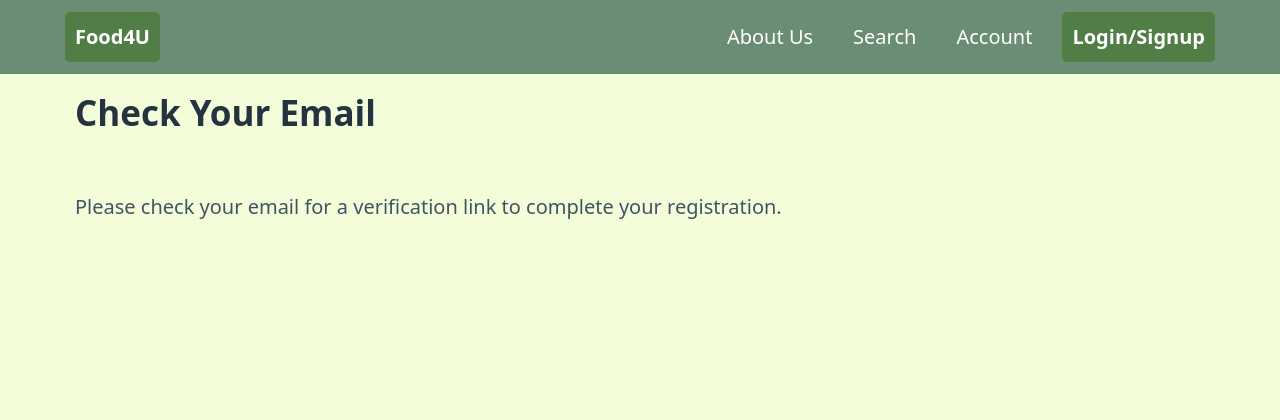
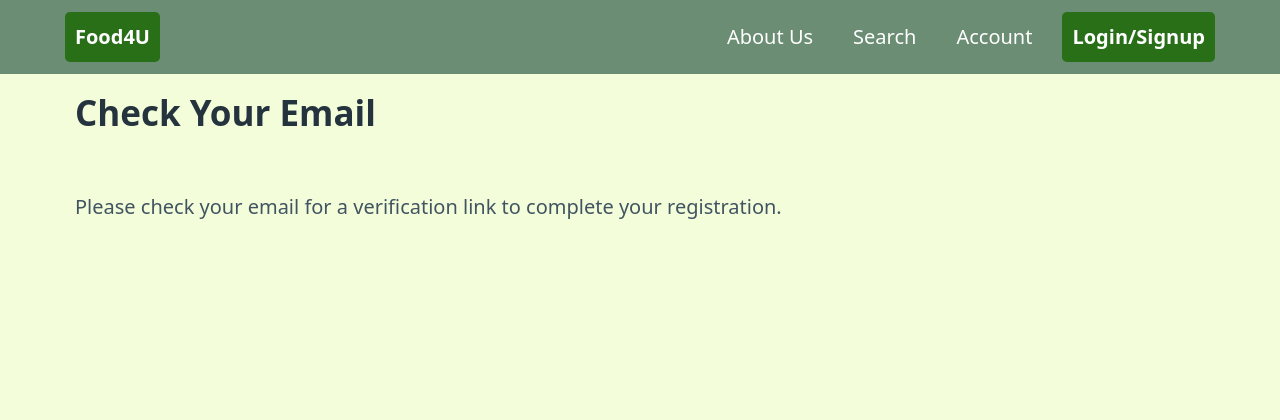
Before and after one commit to MaxLan-dev/DevHacks2025, a Django app: page /accounts/check_email/ in a window 1280 px wide. Shown: the top 420 px of the page. Run offline with Django 5.2, Linux system fonts and the light colour scheme; parts of the project's set-up code (start-up, migrations or seed data) failed here and were passed over.

Commit message:
edited home/login buttons colors

```diff
--- a/food4u/website/templates/website/base.html
+++ b/food4u/website/templates/website/base.html
@@ -73,7 +73,7 @@
     .homeButton{
       font-size: 20px;
       font-weight: bold;
-      background-color: #507e46;
+      background-color: #286f18;
     }
 
     .homeButton:hover{
@@ -83,7 +83,7 @@
     .loginButton{
       font-size: 20px;
       font-weight: bold;
-      background-color: #507e46;
+      background-color: #286f18;
     }
 
     .loginButton:hover{
```
